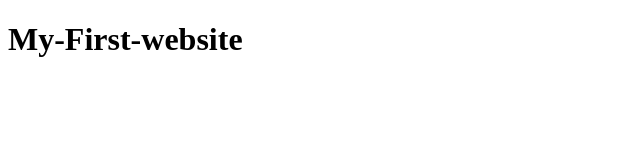
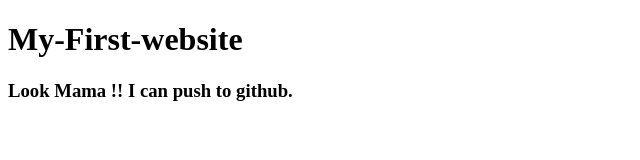
Before and after one commit to sheikhsulaiman/my-first-website, a plain HTML site: page index.html in a window 1280 px wide. Shown: the whole page, without its empty margins (0-640 px from the left). Drawn offline with Linux system fonts and the light colour scheme.

Commit message:
learned github

```diff
--- a/index.html
+++ b/index.html
@@ -8,5 +8,6 @@
 </head>
 <body>
     <h1>My-First-website</h1>
+    <h3>Look Mama !! I can push to github.</h3>
 </body>
 </html>
```
